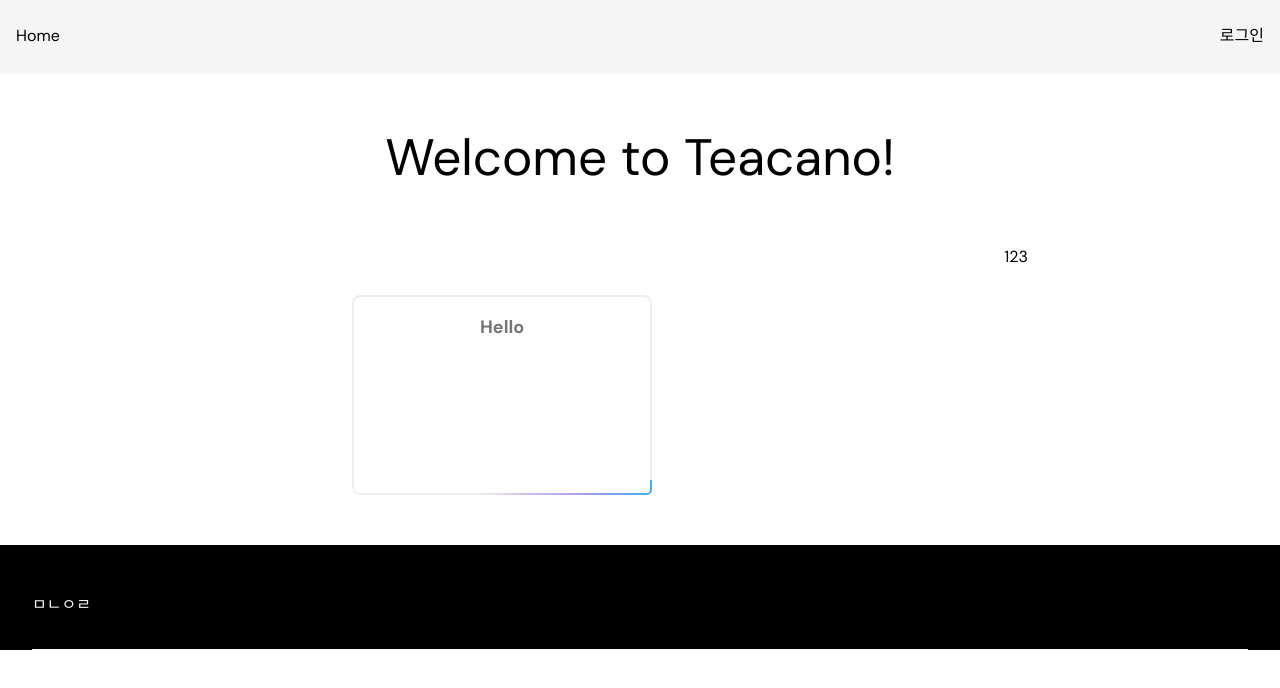
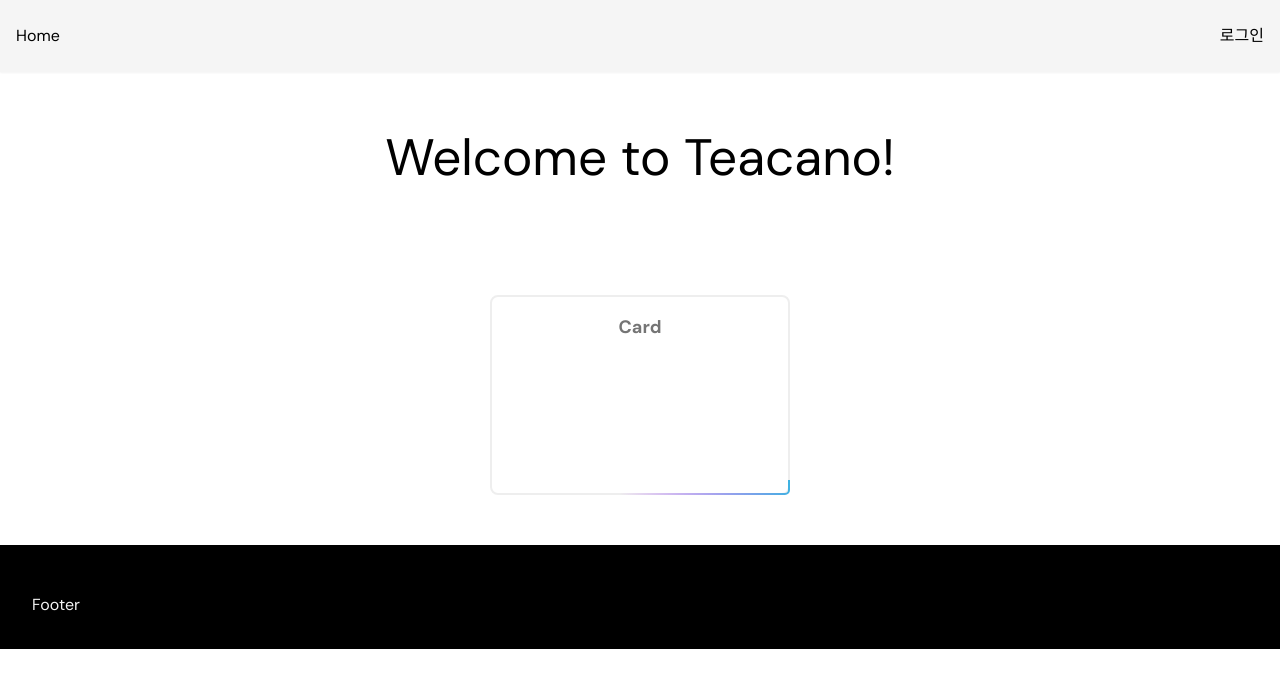
Before and after one commit to jinyoung4478/teacano-client, a React (Vite) app: page / in a window 1280 px wide. Shown: the top 688 px of the page. Built offline with nearby package versions, Linux system fonts and the light colour scheme.

Commit message:
코드 정리 밑 푸터 외곽선 제거

```diff
--- a/src/components/AnimationCard.tsx
+++ b/src/components/AnimationCard.tsx
@@ -5,7 +5,7 @@ function AnimationCard() {
     <div className="relative w-[500px] h-[300px]">
       <div className="absolute w-[300px] h-[200px] top-[50px] left-[100px] border-2 border-gray-200 rounded-lg flex flex-col">
         <h3 className="text-center my-4 text-lg font-bold text-gray-600">
-          Hello
+          Card
         </h3>
       </div>
       <GradientTracing1
--- a/src/components/layouts/Footer.tsx
+++ b/src/components/layouts/Footer.tsx
@@ -2,8 +2,8 @@ export function Footer() {
   return (
     <footer className="w-full bg-black text-gray-100 mt-auto">
       <div className="w-full max-w-[1440px] px-8 mx-auto pt-4">
-        <div className="w-full relative flex flex-col lg:flex-row justify-between md:items-center py-8 md:border-b border-gray-100">
-          ㅁㄴㅇㄹ
+        <div className="w-full relative flex flex-col lg:flex-row justify-between md:items-center py-8">
+          Footer
         </div>
       </div>
     </footer>
--- a/src/pages/Home.tsx
+++ b/src/pages/Home.tsx
@@ -9,7 +9,6 @@ function Home() {
         <h1 className="text-center text-clamp my-12">Welcome to Teacano!</h1>
         <div className="w-full flex justify-evenly">
           <AnimationCard />
-          <div>123</div>
         </div>
       </Main>
       <Footer />
```
Also changed, not shown: src/routes.tsx (+7 -7 lines).
